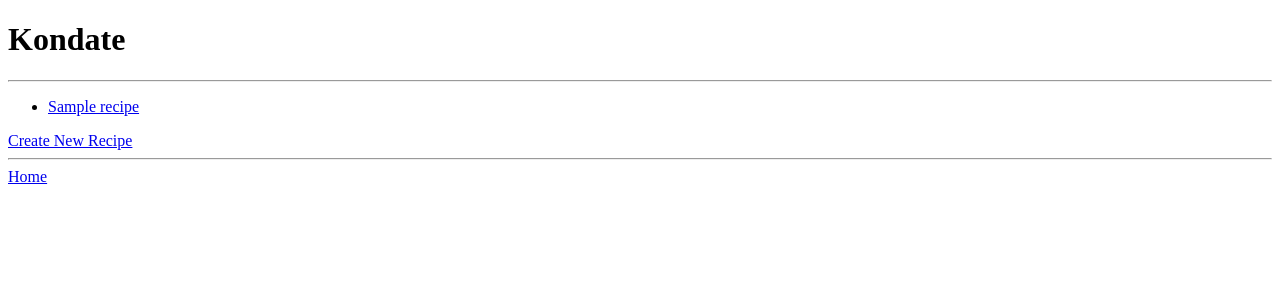
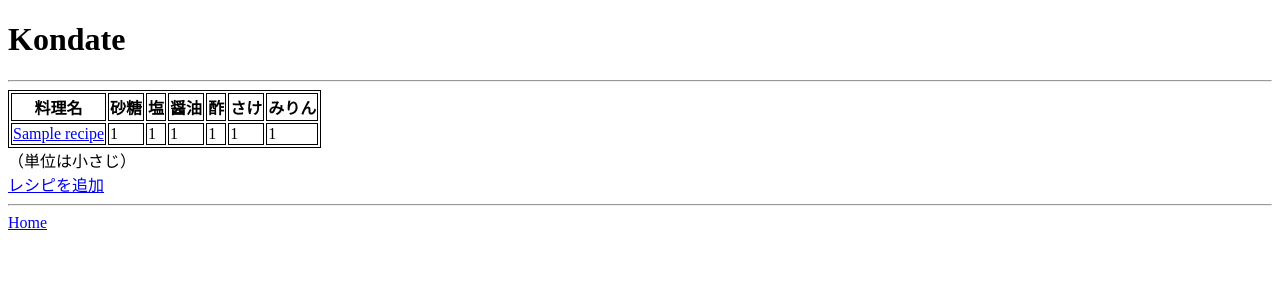
Before and after one commit to monman53/kondate, a Flask app: page / in a window 1280 px wide. Shown: the top 300 px of the page. Run offline with Flask 3, Linux system fonts and the light colour scheme; tables that the repository leaves empty hold one stand-in row (values such as "Sample post").

Commit message:
調味料を見やすくした

```diff
--- a/templates/index.html
+++ b/templates/index.html
@@ -2,18 +2,48 @@
 <meta charset="utf-8" />
 <meta name="viewport" content="width=device-width" />
 
+<style>
+  table,
+  th,
+  td {
+    border: 1px solid;
+  }
+</style>
+
 <h1>Kondate</h1>
 <hr />
 
-<ul>
-  {% for recipe in recipes %}
-  <li>
-    <a href="./recipes/{{recipe.id}}">{{recipe.name}}</a>
-  </li>
-  {% endfor %}
-</ul>
+<table>
+  <thead>
+    <tr>
+      <th>料理名</th>
+      <th>砂糖</th>
+      <th>塩</th>
+      <th>醤油</th>
+      <th>酢</th>
+      <th>さけ</th>
+      <th>みりん</th>
+    </tr>
+  </thead>
+  <tbody>
+    {% for recipe in recipes %}
+    <tr>
+      <td>
+        <a href="./recipes/{{recipe.id}}">{{recipe.name}}</a>
+      </td>
+      <td>{{recipe.sato if recipe.sato > 0}}</td>
+      <td>{{recipe.shio if recipe.shio > 0}}</td>
+      <td>{{recipe.shoyu if recipe.shoyu > 0}}</td>
+      <td>{{recipe.su if recipe.su > 0}}</td>
+      <td>{{recipe.sake if recipe.sake > 0}}</td>
+      <td>{{recipe.mirin if recipe.mirin > 0}}</td>
+    </tr>
+    {% endfor %}
+  </tbody>
+</table>
+（単位は小さじ）<br />
 
-<a href="./recipes/create">Create New Recipe</a>
+<a href="./recipes/create">レシピを追加</a>
 
 <hr />
 
```
Also changed, not shown: templates/recipes/recipe.html (+9 -0 lines).
